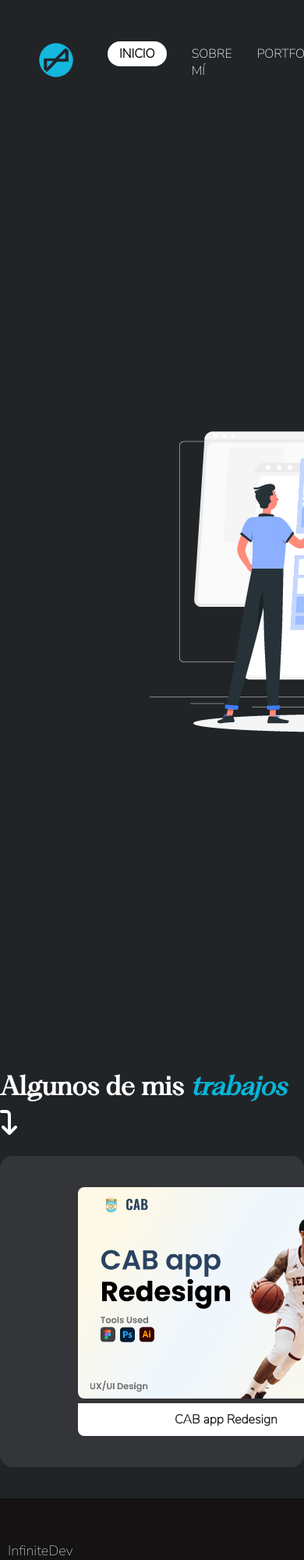
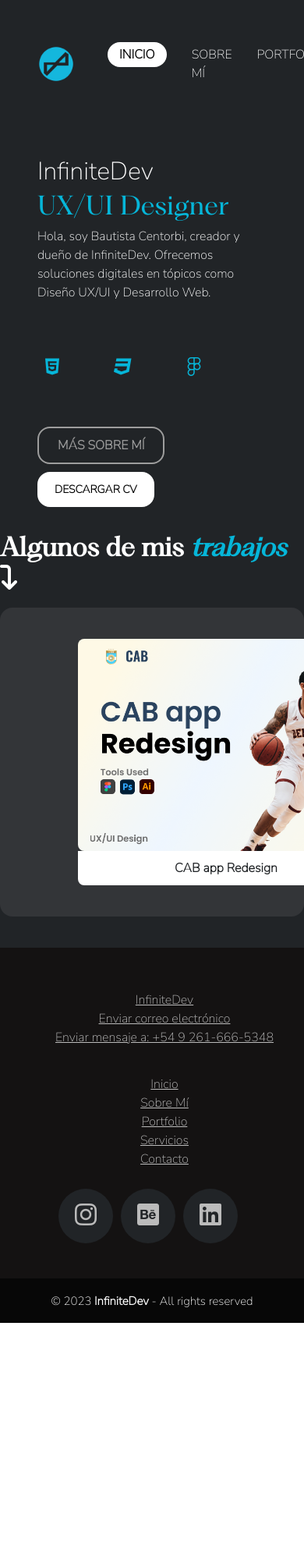
Before and after one commit to BautiCentorbi/PreEntrega3-CENTORBI, a plain HTML site: page index.html in a window 390 px wide. Shown: the top 2000 px of the page at 78% size. After the commit the page ends 1696 px from the top, so only its background shows below. Drawn offline with nearby package versions, Linux system fonts and the light colour scheme.

Commit message:
Antes de usar Boostrap

```diff
--- a/css/styles.css
+++ b/css/styles.css
@@ -280,9 +280,7 @@ main a{
     width: 100%;
     max-width: 1200px;
     margin: auto;
-    display: grid;
-    grid-template-columns: repeat(3, 1fr);
-    grid-gap: 50px;
+    display: flex;
     padding: 45px 0;
 }
 .footer .footer-container .footer-columns  {
@@ -733,3 +731,51 @@ main a{
     display: block;
     padding: 20px 25px;
 }
+
+@media (min-width: 300px) and (max-width: 480px) {
+    * {
+        padding: 0;
+        margin: 0;
+        box-sizing: border-box;
+    }
+    .intro {
+        padding: 1rem 2rem;
+        flex-wrap: wrap;
+    }
+    .img-container {
+        display: none;
+    }
+    .descripciones {
+        padding: 1rem;
+        font-size: 1rem;
+    }
+    .descripciones span {
+        font-size: 2rem;
+    }
+    .descripciones p {
+        font-size: 1rem;
+    }
+    .logos {
+        line-height: 24px;
+        font-size: 24px;
+    }
+    .main-buttons {
+        display: flex;
+        width: max-content;
+    }
+    .cv-btn button {
+        width: max-content;
+        padding: 10px 20px;
+        font-size: 14px;
+    }
+    .about-btn button {
+        width: max-content;
+    }
+    .footer .footer-container {
+        display: flex;
+        flex-wrap: wrap;
+        font-size: 1rem;
+        align-items: center;
+        text-align: center;
+    }
+}
--- a/index.html
+++ b/index.html
@@ -3,6 +3,7 @@
 <head>
     <meta charset="UTF-8">
     <meta name="viewport" content="width=, initial-scale=1.0">
+    <link href="https://cdn.jsdelivr.net/npm/bootstrap@5.3.1/dist/css/bootstrap.min.css" rel="stylesheet" integrity="sha384-4bw+/aepP/YC94hEpVNVgiZdgIC5+VKNBQNGCHeKRQN+PtmoHDEXuppvnDJzQIu9" crossorigin="anonymous">
     <link rel="stylesheet" href="./css/styles.css">
     <link rel="preconnect" href="https://fonts.googleapis.com">
     <link rel="preconnect" href="https://fonts.gstatic.com" crossorigin>
@@ -120,5 +121,7 @@
             <small>&copy; 2023 <b>InfiniteDev</b> - All rights reserved</small>
         </div>
     </footer>
+    <!-- Boostrap -->
+    <script src="https://cdn.jsdelivr.net/npm/bootstrap@5.3.1/dist/js/bootstrap.bundle.min.js" integrity="sha384-HwwvtgBNo3bZJJLYd8oVXjrBZt8cqVSpeBNS5n7C8IVInixGAoxmnlMuBnhbgrkm" crossorigin="anonymous"></script>
 </body>
 </html>
```
Also changed, not shown: pages/portfolio.html (+1 -1 lines).
